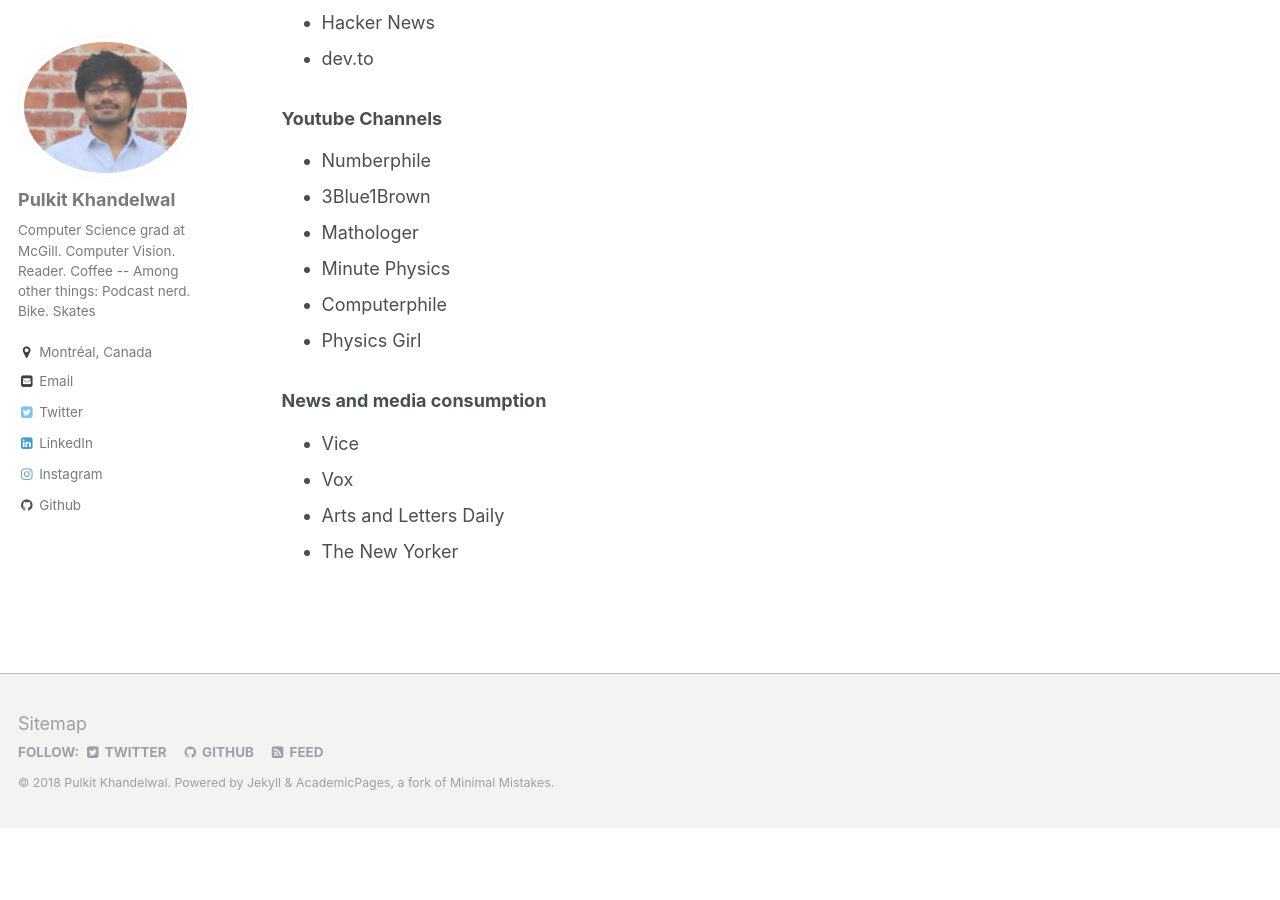
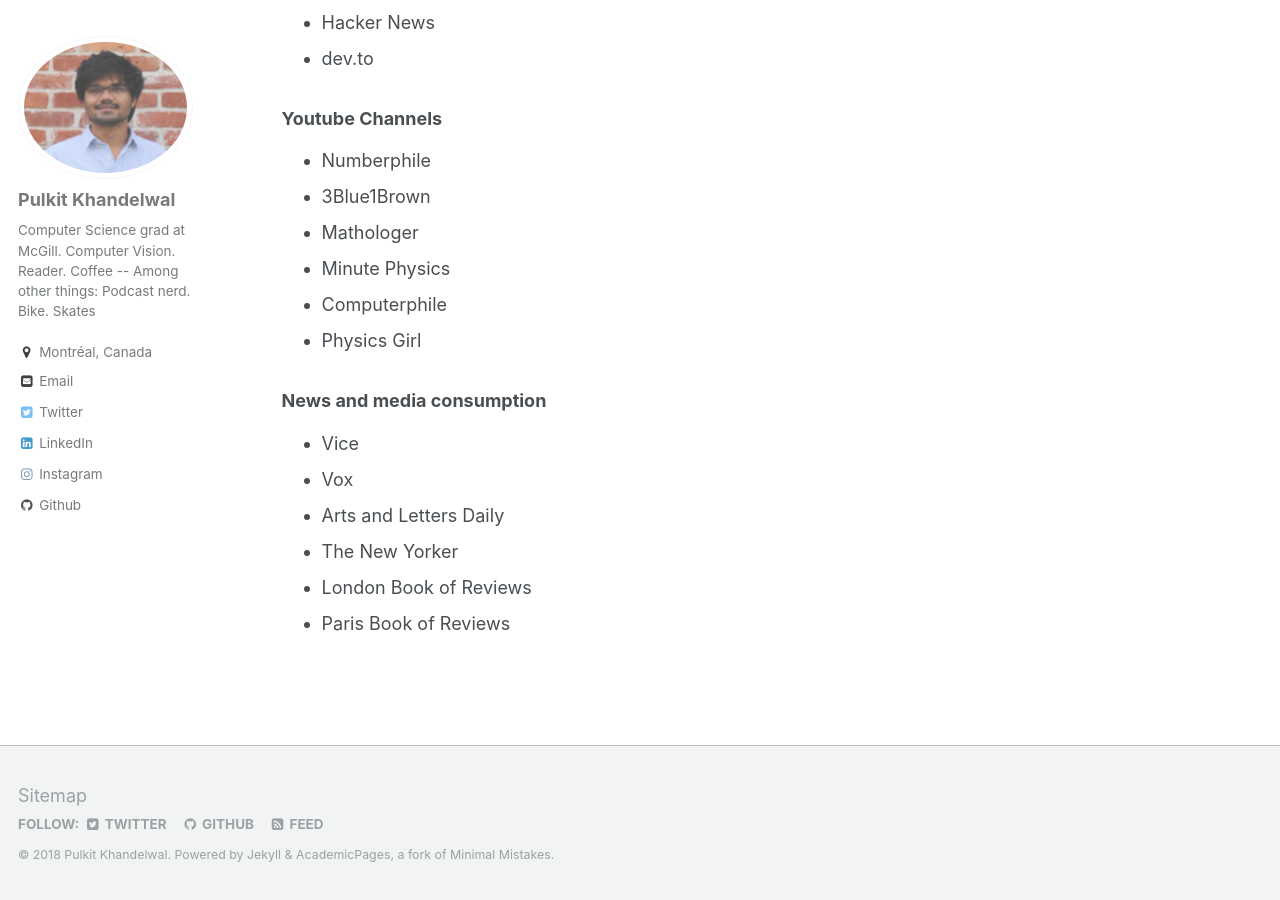
Before and after one commit to Pulkit-Khandelwal/pulkit-khandelwal.github.io, a Jekyll site: the page built from _pages/websites.md, in a window 1280 px wide and 900 px high, scrolled down 1241 px. Built offline with Jekyll 4.4.1, drawn with Linux system fonts in a browser that asks for light colours; before the commit the page ends 2069 px from its top, so only the background shows below that.

Commit message:
Update websites.md

```diff
--- a/_pages/websites.md
+++ b/_pages/websites.md
@@ -51,3 +51,5 @@
 * Vox
 * Arts and Letters Daily
 * The New Yorker
+* London Book of Reviews
+* Paris Book of Reviews
```
